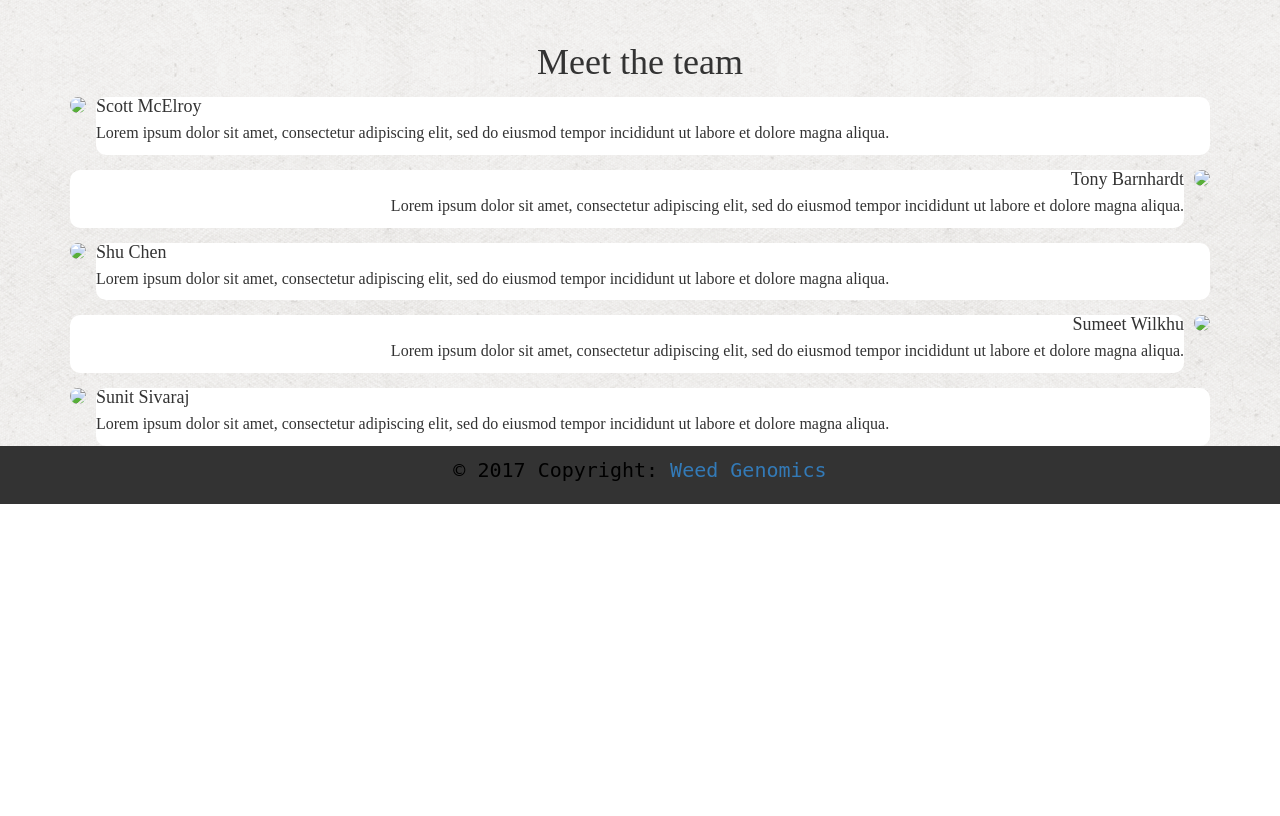
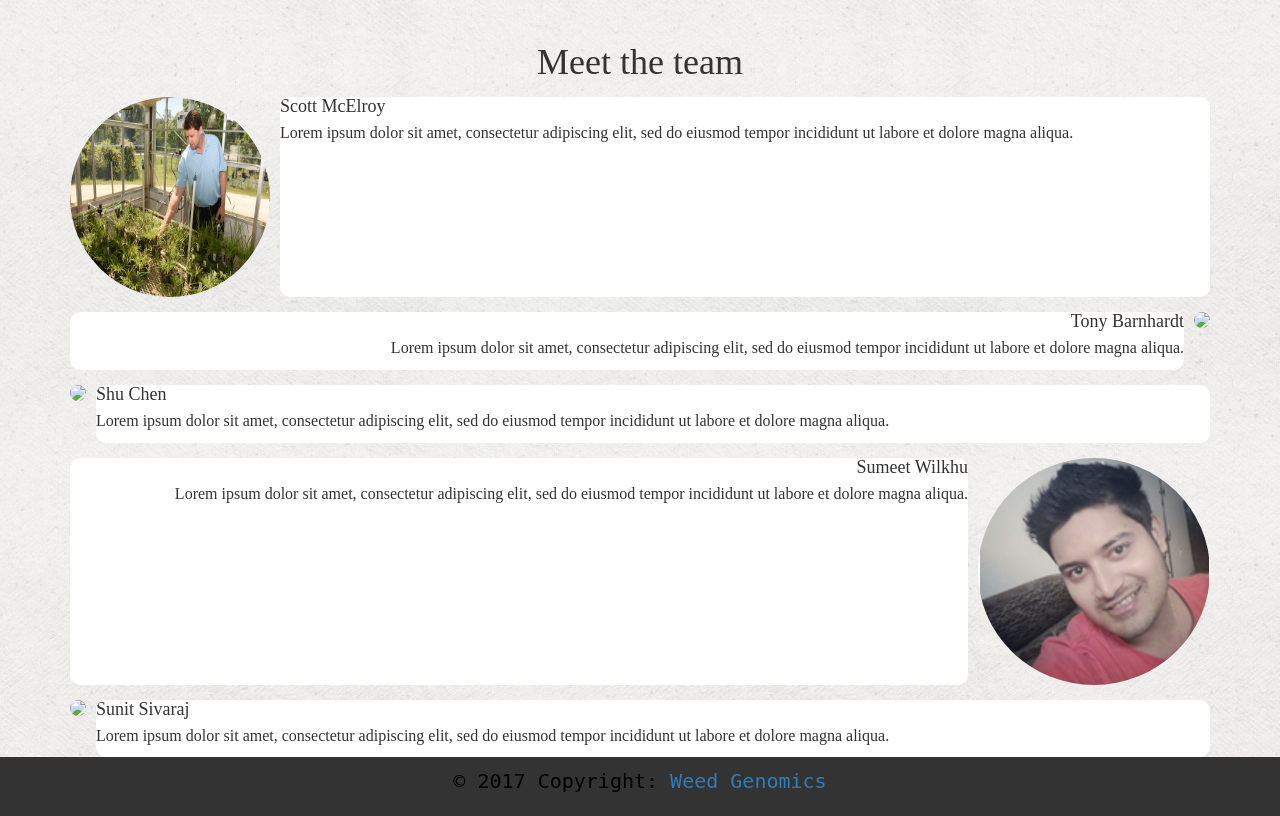
Before and after one commit to Wilkhu90/Weedgenomics, a Django app: page /team/ in a window 1280 px wide. Shown: the part 350-1166 px from the top of the page. Before the commit the page ends 854 px from the top, so only its background shows below. Run offline with Django 3.2, Linux system fonts and the light colour scheme; some libraries are stand-ins or nearby versions.

Commit message:
Adding new content to team and main page

```diff
--- a/search/templates/search/main.html
+++ b/search/templates/search/main.html
@@ -31,10 +31,12 @@
         <p style="text-align:justify">The idea for the repository was developed by Dr. Scott McElroy and former graduate student Dr. Shu Chen with the help of former computer science undergraduate student Tony Barnhardt.  A small repository was hosted at Auburn University beginning in summer 2014 (<a href="http://www.auburn.edu/academic/agriculture/cses/WeedGenomics/">http://www.auburn.edu/academic/agriculture/cses/WeedGenomics/</a>).  The initial repository contained five transcriptome databases and was limited to annotated keyword searches.  Beginning in 2016, Dr. McElroy begin expanding the repository to include more species and improve functionality.  Computer Science graduate students Sunit Sivaraj and Sumeet Wilkhu were added to the development team beginning in 2017.</p>
       </div>
       <div class="col-xs-5">
+        <img src="/static/search/images/front2.jpg" style="margin-top: 35px;" width="300px" class="img-rounded img-responsive">
       </div>
     </div>
     <div class="row">
       <div class="col-xs-5">
+        <img src="/static/search/images/front3.jpg" width="300px" class="img-rounded img-responsive">
       </div>
       <div class="col-xs-7">
         <h1>Goal</h1>
--- a/search/templates/search/team.html
+++ b/search/templates/search/team.html
@@ -5,7 +5,7 @@
 
 <div class="media">
   <div class="media-left">
-    <img src="http://via.placeholder.com/200x200" class="media-object img-circle">
+    <img src="/static/search/images/scott.jpg" height="200px" width="200px" class="media-object img-circle">
   </div>
   <div class="media-body">
     <h4 class="media-heading">Scott McElroy</h4>
@@ -36,7 +36,7 @@
     <p align="right">Lorem ipsum dolor sit amet, consectetur adipiscing elit, sed do eiusmod tempor incididunt ut labore et dolore magna aliqua.</p>
   </div>
   <div class="media-right">
-    <img src="http://via.placeholder.com/200x200" class="media-object img-circle">
+    <img src="/static/search/images/sumeet.png" class="media-object img-circle">
   </div>
 </div>
 <div class="media">
```
Also changed, not shown: search/static/search/images/front2.jpg (added), search/static/search/images/front3.jpg (added), search/static/search/images/scott.jpg (added), search/static/search/images/sumeet.png (added).
